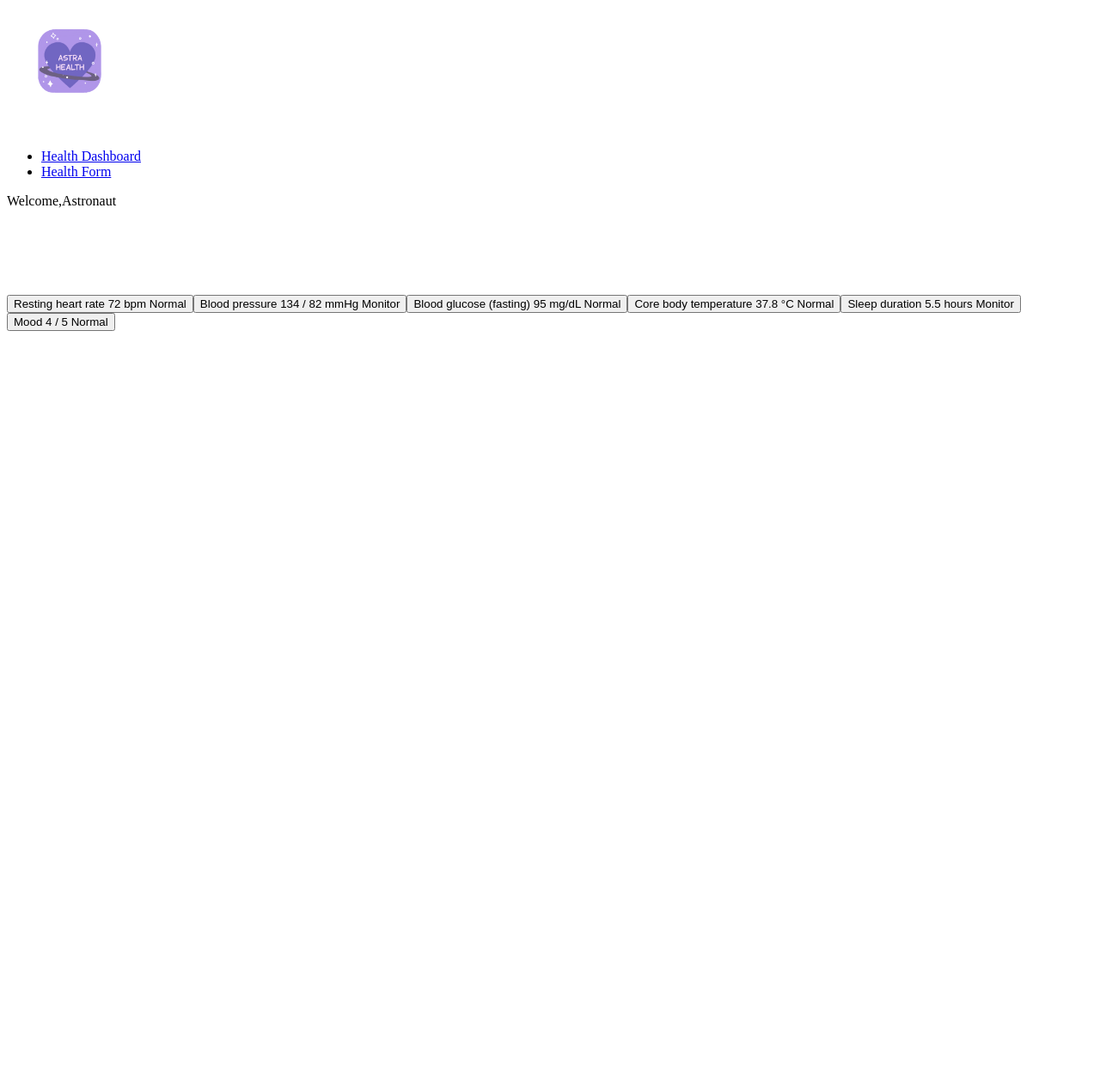
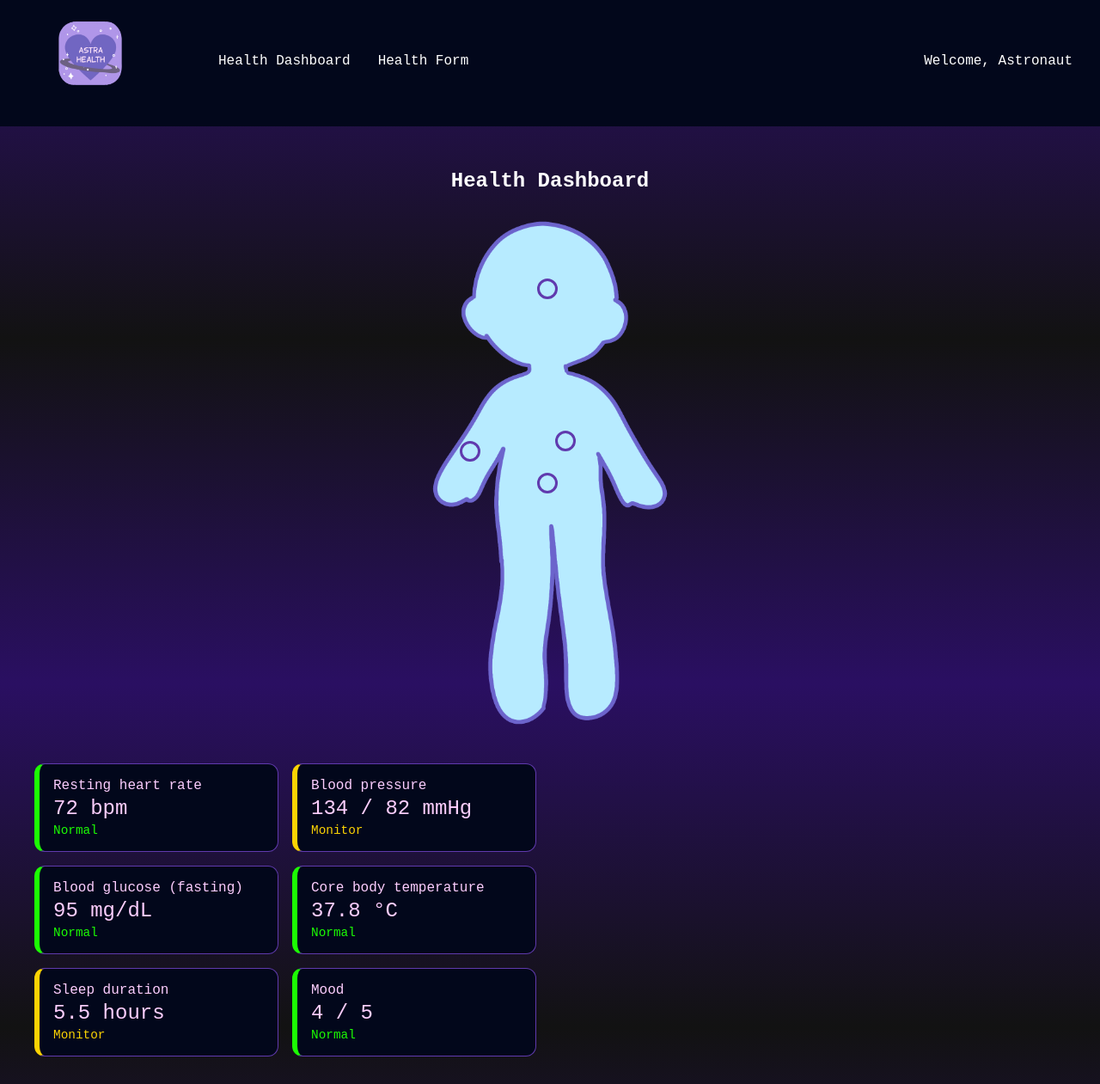
Before and after one commit to Vigonzz/Astra-Health, a plain HTML site: page dashboard.html in a window 1280 px wide. Shown: the part 5-1266 px from the top of the page at 86% size. Before the commit the page ends 800 px from the top, so only its background shows below. Drawn offline with nearby package versions, Linux system fonts and the light colour scheme; a web font is replaced by a local one.

Commit message:
Add css to dahsboard, style according to the prototypes. Import more assets

```diff
--- /dev/null
+++ b/css/dashboard.css
@@ -0,0 +1,110 @@
+#dashboard {
+    display: grid;
+    grid-template-columns: repeat(auto-fit, minmax(180px, 1fr));
+    gap: 1rem;
+    grid-template-columns: repeat(2, 1fr);
+}
+
+.card {
+    background: var(--bg-dark);
+    color: var(--text);
+    font: inherit;
+    border: 1px solid var(--border);
+    border-radius: 12px;
+    padding: 1rem;
+    text-align: left;
+    cursor: pointer;
+    display: flex;
+    flex-direction: column;
+    gap: 0.25rem;
+    transition: transform 0.2s ease, border-color 0.2s ease;
+}
+
+.status-ok {
+    border-left:6px solid var(--status-ok) ;
+}
+
+.status-warn {
+    border-left:6px solid var(--status-warn) ;
+}
+
+.status-alert {
+    border-left:6px solid var(--status-alert) ;
+}
+
+.card-name {
+    color: var(--text-soft);
+}
+
+.card-value {
+    font-size: 1.5rem;
+    color: #FDCEFE;
+}
+
+.card-status {
+    font-size: 0.9rem;
+}
+
+.status-ok .card-status {
+    color: var(--status-ok);
+}
+
+.status-warn .card-status {
+    color: var(--status-warn);
+}
+.status-alert .card-status {
+    color: var(--status-alert);
+}
+
+.card:hover {
+    border-color: var(--accent);
+    transform: scale(1.03, 1.03) translateY(-2px);
+    box-shadow: 0 0 12px var(--accent);
+}
+
+#dash {
+    margin-top: 50px;
+    text-align: center;
+}
+
+.body-wrap {
+    position: relative;
+    max-width: 300px;
+    margin: 0 auto;
+}
+
+.body-wrap img {
+    width: 100%;
+    display: block;
+}
+
+.zone {
+    position: absolute;
+    width: 8%;
+    aspect-ratio: 1;
+    border-radius: 50%;
+    transform: translate(-50%, -50%);
+    border: 3px solid var(--border);
+    background: transparent;
+    cursor: pointer;
+    padding: 0;
+}
+
+.zone[data-zone="head"]    { left: 49%; top: 15%; }
+.zone[data-zone="heart"]   { left: 56%; top: 44%; }
+.zone[data-zone="abdomen"] { left: 49%; top: 52%; }
+.zone[data-zone="arm"]     { left: 19%; top: 46%; }
+
+.dash-layout {
+    display: grid;
+    grid-template-columns: 1fr 1fr;
+    gap: 2rem;
+    max-width: 1200px;
+    margin: 0 auto;
+    padding: 2rem;
+    align-items: center;
+}
+
+@media (max-width: 800px) {
+    .dash-layout { grid-template-columns: 1fr; }
+}
--- a/css/styles.css
+++ b/css/styles.css
@@ -2,6 +2,50 @@
     --status-ok: #1cfc03;
     --status-warn: #fcd303;
     --status-alert: #fc0324;
+    --bg-dark: #02071B;
+    --bg-purple: #2A0F62;
+    --border: #603AAE;
+    --accent: #B096E9;
+    --text: #fff;
+    --text-soft: #FDCEFE;
+}
+
+body {
+    margin: 0;
+    font-family: "Intel One Mono", monospace;
+    color: var(--text);
+    background: linear-gradient(var(--bg-purple), #121212, var(--bg-purple));
+    background-attachment: fixed;
+    min-height: 100vh;
+}
+
+header {
+    display: flex;
+    align-items: center;
+    gap: 2rem;
+    padding: 1rem 2rem;
+    background: var(--bg-dark);
+    max-height: 120px;
+
+}
+
+nav ul {
+    display: flex;
+    gap: 2rem;
+    list-style: none;
+}
+
+nav a {
+    color: var(--text);
+    text-decoration: none;
+}
+
+.welcome-head {
+    margin-left: auto;
+}
+
+button, input, textarea, select {
+    font: inherit;
 }
 
 #body-figure {
--- a/dashboard.html
+++ b/dashboard.html
@@ -7,7 +7,11 @@
         <meta name="description" content="">
         <meta name="viewport" content="width=device-width, initial-scale=1">
         <link rel="stylesheet" href="./css/styles.css">
+        <link rel="stylesheet" href="./css/dashboard.css">
         <link rel="icon" href="data:,"
+        <link rel="preconnect" href="https://fonts.googleapis.com">
+        <link rel="preconnect" href="https://fonts.gstatic.com" crossorigin>
+        <link href="https://fonts.googleapis.com/css2?family=Intel+One+Mono:ital,wght@0,300..700;1,300..700&display=swap" rel="stylesheet">
         <script src="https://cdn.jsdelivr.net/npm/chart.js@4.4.1/dist/chart.umd.min.js" defer></script>
     </head>
     <body>
@@ -21,12 +25,23 @@
                     <li><a href="form.html">Health Form</a></li>
                 </ul>
             </nav>
-            Welcome,<span id="astronaut-name"></span>
+            <div class="welcome-head">
+                Welcome, <span id="astronaut-name"></span>
+            </div>
         </header>
         <main>
-            <div id="body-figure"></div>
-
-            <div id="dashboard"></div>
+            <h2 id="dash">Health Dashboard</h2>
+            <div class="body-wrap">
+                <img alt="Figure of a body (outline)" src="./assets/body.png">
+                <button class="zone" data-zone="head" aria-label="Head: sleep and mood"></button>
+                <button class="zone" data-zone="heart" aria-label="Heart: heart rate and blood pressure"></button>
+                <button class="zone" data-zone="abdomen" aria-label="Abdomen: blood glucose"></button>
+                <button class="zone" data-zone="arm" aria-label="Arm: body temperature"></button>
+            </div>
+            <div class="dash-layout">
+                <div id="dashboard"></div>
+                <div id="body-figure"></div>
+            </div>
 
             <div id="detail-panel"></div>
 
```
Also changed, not shown: form.html (+6 -1 lines), index.html (+6 -1 lines), assets/body.png (added).
